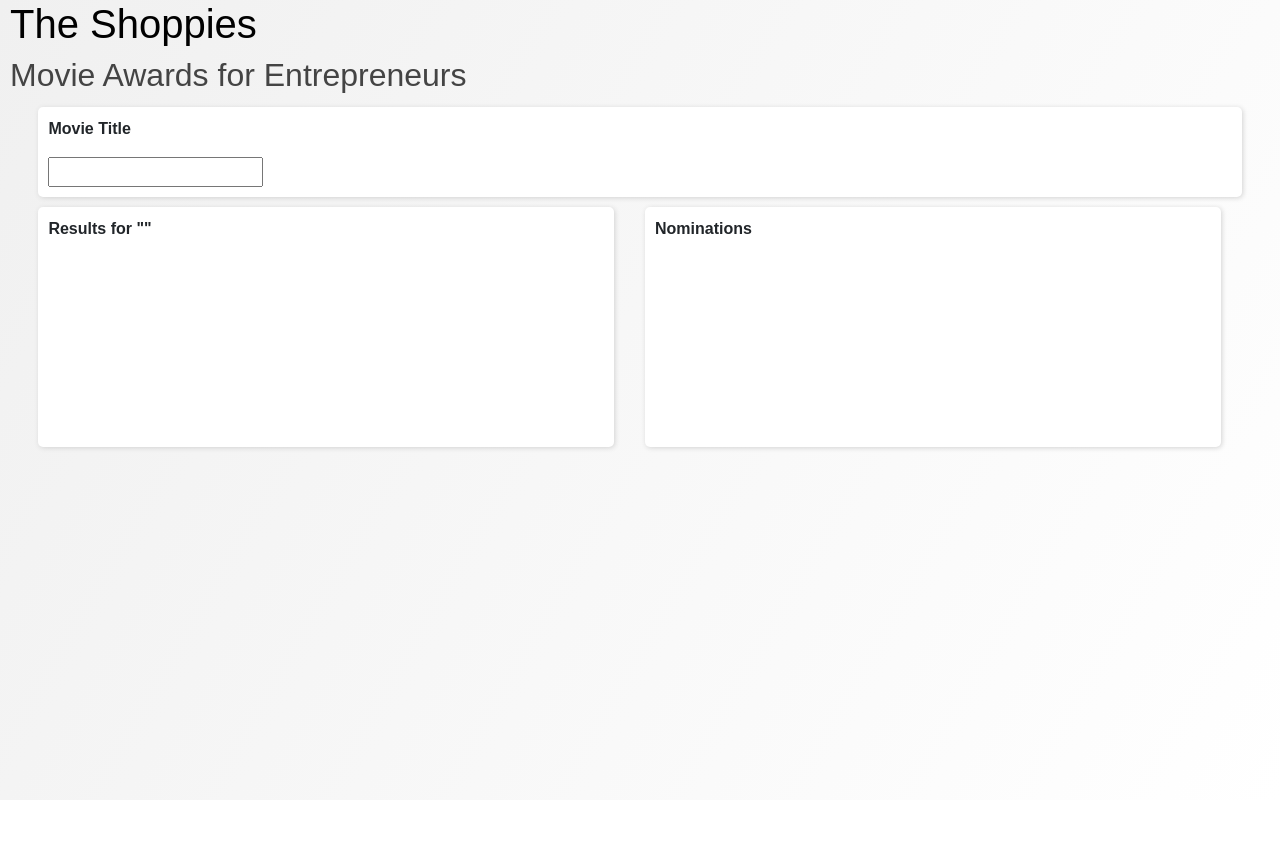
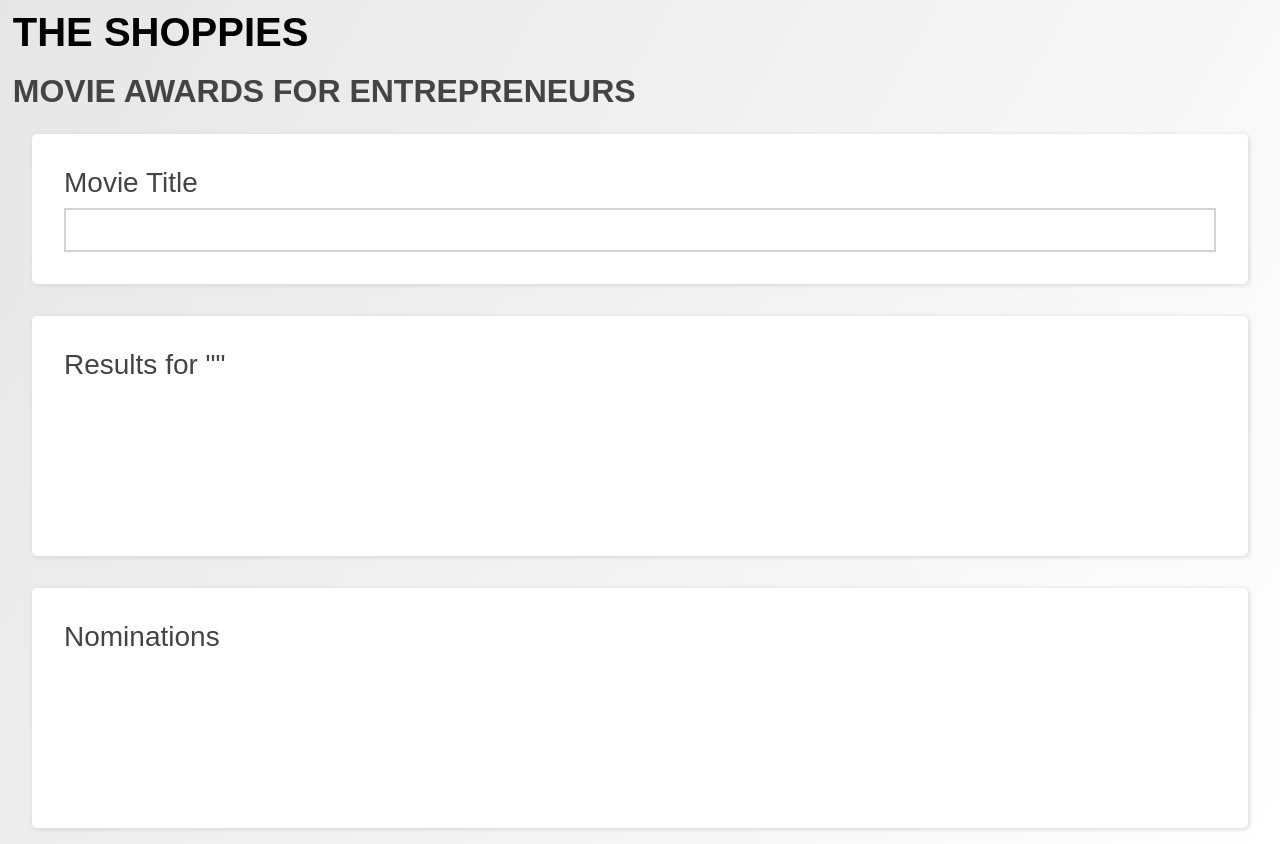
Before and after one commit to nelshaw/TheShoppies, an Angular app in the folder TheShoppies/: page / in a window 1280 px wide. Before the commit the page ends 800 px from the top, so only its background shows below. Built offline with nearby package versions, Linux system fonts and the light colour scheme.

Commit message:
Change layout to grid

```diff
--- a/TheShoppies/src/app/app.component.css
+++ b/TheShoppies/src/app/app.component.css
@@ -1,58 +1,88 @@
 body{
-    background: linear-gradient(120deg, rgb(240, 240, 240), #ffffff);
+    background: linear-gradient(120deg, rgb(230, 230, 230), #ffffff);
     width: 100%;
     min-height:100vh;
     background-size: cover;
 }
 
 h1, h2{
-    padding-left: 10px;
+    text-transform: uppercase;
+    font-weight: bolder;
+    padding-left: 1vw;
+    padding-top: 1vh;
 }
 
-p{
+p {
+    margin: 0;
+}
+
+.title{
     font-weight: bold;
+}
+
+.poster{
+    width: 8em;
 }
 
 .main{
     justify-content: center;
-    display: grid;
-    grid-template-columns: auto auto;
-    grid-template-rows: auto auto;
-
+    display: flex;
+    flex-direction: column;
+    margin: 0 auto;
+    align-items: center;
 }
 
 .main div {
-    padding: 10px;
+    padding: 2em;
+    margin: 1em;
+    background-color: white;
+    width: 95vw;
+    border-radius: 5px;
+    box-shadow: 1px 1px 5px lightgray;
 }
 
 .search{
-    grid-column-start: 1;
-    grid-column-end: 3;
-    background-color: white;
-    border-radius: 5px;
-    width: 94vw;
-    box-shadow: 1px 1px 5px lightgray;
-    margin: 5px;
+    width: 95vw;
 }
 
-.results{
-    width: 45vw;
+.results, .nominations{
     min-height: 30vh;
-    background-color: white;
-    border-radius: 5px;
-    box-shadow: 1px 1px 5px lightgray;
-    margin: 5px;
 }
 
-.nominations{
-    width: 45vw;
-    min-height: 30vh;
-    background-color: white;
-    border-radius: 5px;
-    box-shadow: 1px 1px 5px lightgray;
-    margin: 5px;
+ul{
+    display:flex;
+    flex-wrap: wrap;
 }
 
 li{
-    padding: 2px;
+    padding: 12px;
+    list-style: none;
+    /* float:left; */
+    /* display: inline-block; */
+    flex: 0 0 calc(30% - 5px);
+    vertical-align: top;
 }
+
+input[type="submit"]{
+    background-color: #444;
+    color: white;
+    border-radius: 5px;
+    border: none;
+    padding-left: 1em;
+    padding-right: 1em;
+    text-transform: uppercase;
+
+    opacity: 0.7;
+    transition: opacity 0.25s ease-in-out
+}
+
+input[type="submit"]:hover{
+    opacity: 1;
+}
+
+input[type="text"] {
+    width: 100%;
+    padding: 0.5em;
+    box-sizing: border-box;
+    border: 2px solid lightgrey;
+}
--- a/TheShoppies/src/app/app.component.html
+++ b/TheShoppies/src/app/app.component.html
@@ -8,27 +8,31 @@
 
     <div class="main">
         <div class="search">
-            <p>Movie Title</p>
+            <h3>Movie Title</h3>
             <input type="text" [(ngModel)]="searchText" (keydown)="getMovies()">
             <!-- todo : remove if dynamic is working -->
             <!-- <input type="submit" (click)="getMovies()" value="Submit"> -->
         </div>
 
         <div class="results">
-            <p>Results for "{{ searchText }}"</p>
+            <h3>Results for "{{ searchText }}"</h3>
             <ul class="movies">
                 <li *ngFor="let movie of moviesList">
-                    {{ movie.Title }} ({{ movie.Year }})
+                    <img class="poster" src="{{movie.Poster}}">
+                    <p class="title">{{ movie.Title }} | {{ movie.Year }}</p>
+
                     <input type="submit" (click)="nominate(movie)" value="Nominate">
                 </li>
             </ul>
         </div>
 
         <div class="nominations">
-            <p>Nominations</p>
+            <h3>Nominations</h3>
             <ul class="noms">
                 <li *ngFor="let nomination of nominationList">
-                    {{ nomination.Title }} ({{ nomination.Year }})
+                    <img class="poster" src="{{movie.Poster}}">
+                    <p class="title">{{ nomination.Title }} | {{ nomination.Year }}</p>
+
                     <input type="submit" (click)="remove(nomination)" value="Remove">
                 </li>
             </ul>
--- a/TheShoppies/src/styles.css
+++ b/TheShoppies/src/styles.css
@@ -16,5 +16,3 @@ h2, h3 {
     margin: 0;
     font-family: Arial, Helvetica, sans-serif;
 }
-html, body { height: 100%; }
-body { margin: 0; font-family: Roboto, "Helvetica Neue", sans-serif; }
```
